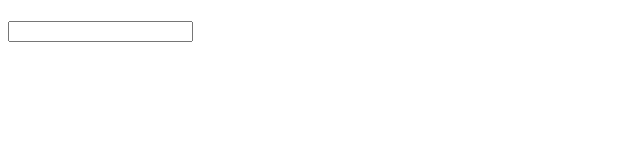
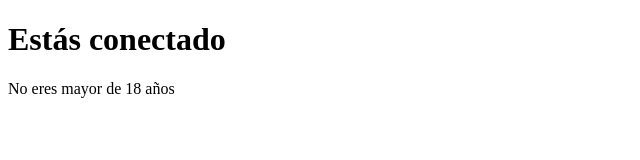
Before and after one commit to ElLuchoMan/Vue, a plain HTML site: page directivas/index.html in a window 1280 px wide. Shown: the whole page, without its empty margins (0-640 px from the left). Drawn offline with nearby package versions, Linux system fonts and the light colour scheme.

Commit message:
uso de directivas if, else y sho

```diff
--- a/codigo.js
+++ b/directivas/codigo.js
@@ -1,6 +1,7 @@
 const app = new Vue({
     el: '#main',
     data: {
-        texto: ' '
+     conectado: true,
+     edad:15,
     }
-})
+});
--- a/index.html
+++ b/directivas/index.html
@@ -9,9 +9,11 @@
 </head>
 
 <body>
+
     <div id="main">
-        <h1> {{texto}}</h1>
-        <input type="text" v-model="texto">
+        <h1 v-if="conectado">Estás conectado</h1>
+        <p v-if="edad>=18">Eres mayor de 18</p>
+        <p v-else>No eres mayor de 18 años</p>
     </div>
 
 
```
